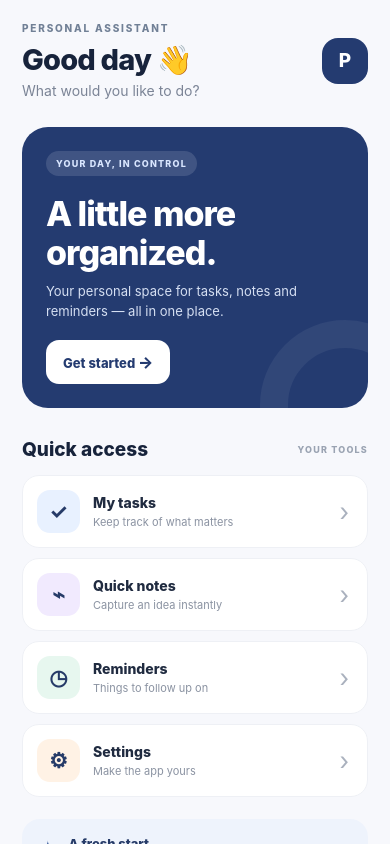
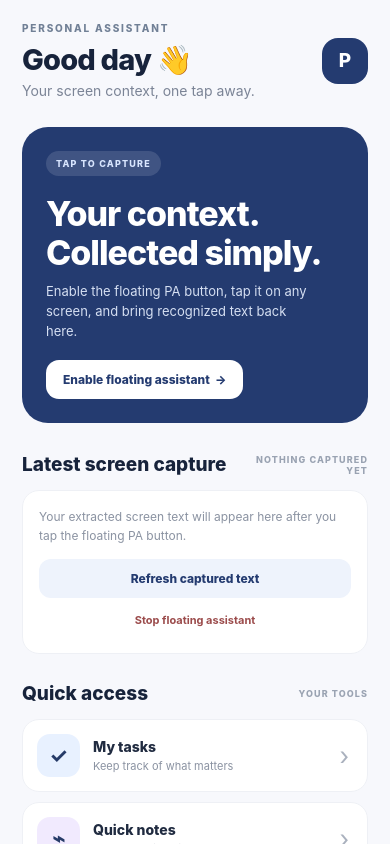
Before and after one commit to bhavishkl/pa-helper, a React Native app: screen / in a window 390 px wide. Built offline with nearby package versions, Linux system fonts and the light colour scheme.

Commit message:
Add native Android floating screen capture and on-device OCR

```diff
--- a/App.js
+++ b/App.js
@@ -1,5 +1,13 @@
-import React from 'react';
-import { SafeAreaView, ScrollView, StatusBar, StyleSheet, Text, TouchableOpacity, View } from 'react-native';
+import React, { useCallback, useEffect, useState } from 'react';
+import {
+  AppState, SafeAreaView, ScrollView, StatusBar, StyleSheet, Text,
+  TouchableOpacity, View, Alert, Platform
+} from 'react-native';
+import { requireNativeModule } from 'expo-modules-core';
+
+const PAHelperNative = Platform.OS === 'android'
+  ? requireNativeModule('PAHelperNative')
+  : null;
 
 const actions = [
   { icon: '✓', title: 'My tasks', subtitle: 'Keep track of what matters', color: '#E8F1FF' },
@@ -10,7 +18,7 @@ const actions = [
 
 function ActionCard({ item }) {
   return (
-    <TouchableOpacity activeOpacity={0.75} style={styles.actionCard} accessibilityRole="button" accessibilityLabel={item.title}>
+    <TouchableOpacity activeOpacity={0.75} style={styles.actionCard} accessibilityRole="button">
       <View style={[styles.actionIcon, { backgroundColor: item.color }]}>
         <Text style={styles.actionIconText}>{item.icon}</Text>
       </View>
@@ -24,6 +32,76 @@ function ActionCard({ item }) {
 }
 
 export default function App() {
+  const [capture, setCapture] = useState({ text: '', capturedAt: 0, status: 'empty' });
+  const [busy, setBusy] = useState(false);
+
+  const refreshCapture = useCallback(async () => {
+    if (!PAHelperNative) return;
+    try {
+      setCapture(await PAHelperNative.getLatestCapture());
+    } catch (error) {
+      Alert.alert('Could not load capture', error.message || 'Try again.');
+    }
+  }, []);
+
+  useEffect(() => {
+    refreshCapture();
+    const subscription = AppState.addEventListener('change', (state) => {
+      if (state === 'active') refreshCapture();
+    });
+    return () => subscription.remove();
+  }, [refreshCapture]);
+
+  const enableAssistant = async () => {
+    if (!PAHelperNative) {
+      Alert.alert('Android only', 'The floating assistant is available in the Android app.');
+      return;
+    }
+    try {
+      setBusy(true);
+      const result = await PAHelperNative.startFloatingAssistant();
+      if (result.status === 'overlay_permission_required') {
+        Alert.alert(
+          'Allow display over other apps',
+          'Enable “Display over other apps” for PA Helper, return here, and tap Enable floating assistant again.'
+        );
+      } else {
+        Alert.alert(
+          'Screen capture permission',
+          'Approve Android’s screen-capture prompt. After it starts, switch to another app and tap the floating PA button.'
+        );
+      }
+    } catch (error) {
+      Alert.alert('Could not start assistant', error.message || 'Check Android permissions and try again.');
+    } finally {
+      setBusy(false);
+    }
+  };
+
+  const stopAssistant = async () => {
+    try {
+      await PAHelperNative?.stopFloatingAssistant();
+      Alert.alert('PA Helper', 'Floating assistant stopped.');
+    } catch (error) {
+      Alert.alert('Could not stop assistant', error.message || 'Try again.');
+    }
+  };
+
+  const statusLabel = {
+    success: 'Text captured',
+    no_text_found: 'No readable text found',
+    capture_not_ready: 'Capture permission not ready',
+    capture_error: 'Capture failed',
+    ocr_failed: 'Text recognition failed',
+    overlay_permission_missing: 'Overlay permission missing',
+    overlay_failed: 'Could not display floating button',
+    no_frame_received: 'No screen frame received',
+    capture_in_progress: 'Capture already in progress',
+    display_unavailable: 'Display unavailable',
+    image_processing_failed: 'Image processing failed',
+    empty: 'Nothing captured yet'
+  }[capture.status] || capture.status;
+
   return (
     <SafeAreaView style={styles.safeArea}>
       <StatusBar barStyle="dark-content" backgroundColor="#F7F8FC" />
@@ -32,19 +110,41 @@ export default function App() {
           <View>
             <Text style={styles.eyebrow}>PERSONAL ASSISTANT</Text>
             <Text style={styles.greeting}>Good day 👋</Text>
-            <Text style={styles.headerSubtitle}>What would you like to do?</Text>
+            <Text style={styles.headerSubtitle}>Your screen context, one tap away.</Text>
           </View>
           <View style={styles.avatar}><Text style={styles.avatarText}>P</Text></View>
         </View>
 
         <View style={styles.hero}>
-          <View style={styles.heroBadge}><Text style={styles.heroBadgeText}>YOUR DAY, IN CONTROL</Text></View>
-          <Text style={styles.heroTitle}>A little more{ '\n' }organized.</Text>
-          <Text style={styles.heroDescription}>Your personal space for tasks, notes and reminders — all in one place.</Text>
-          <TouchableOpacity activeOpacity={0.85} style={styles.primaryButton} accessibilityRole="button">
-            <Text style={styles.primaryButtonText}>Get started <Text style={styles.buttonArrow}>→</Text></Text>
+          <View style={styles.heroBadge}><Text style={styles.heroBadgeText}>TAP TO CAPTURE</Text></View>
+          <Text style={styles.heroTitle}>Your context.{ '\n' }Collected simply.</Text>
+          <Text style={styles.heroDescription}>Enable the floating PA button, tap it on any screen, and bring recognized text back here.</Text>
+          <TouchableOpacity activeOpacity={0.85} style={styles.primaryButton} onPress={enableAssistant} disabled={busy}>
+            <Text style={styles.primaryButtonText}>{busy ? 'Opening permissions…' : 'Enable floating assistant  →'}</Text>
           </TouchableOpacity>
-          <View style={styles.heroDecoration} />
+        </View>
+
+        <View style={styles.sectionHeader}>
+          <Text style={styles.sectionTitle}>Latest screen capture</Text>
+          <Text style={styles.sectionHint}>{statusLabel.toUpperCase()}</Text>
+        </View>
+        <View style={styles.captureCard}>
+          {capture.text ? (
+            <>
+              <Text style={styles.captureText}>{capture.text}</Text>
+              <Text style={styles.captureMeta}>
+                Captured {capture.capturedAt ? new Date(capture.capturedAt).toLocaleString() : ''}
+              </Text>
+            </>
+          ) : (
+            <Text style={styles.emptyText}>Your extracted screen text will appear here after you tap the floating PA button.</Text>
+          )}
+          <TouchableOpacity style={styles.secondaryButton} onPress={refreshCapture}>
+            <Text style={styles.secondaryButtonText}>Refresh captured text</Text>
+          </TouchableOpacity>
+          <TouchableOpacity style={styles.stopButton} onPress={stopAssistant}>
+            <Text style={styles.stopButtonText}>Stop floating assistant</Text>
+          </TouchableOpacity>
         </View>
 
         <View style={styles.sectionHeader}>
@@ -58,8 +158,8 @@ export default function App() {
         <View style={styles.tipCard}>
           <Text style={styles.tipIcon}>✦</Text>
           <View style={styles.tipCopy}>
-            <Text style={styles.tipTitle}>A fresh start</Text>
-            <Text style={styles.tipText}>Your assistant is ready. Add a task or jot down a note to get going.</Text>
+            <Text style={styles.tipTitle}>Privacy by design</Text>
+            <Text style={styles.tipText}>Screen text is recognized on-device. Review extracted payment details before saving them. Secure screens may block capture.</Text>
           </View>
         </View>
         <Text style={styles.footer}>PA HELPER  •  MADE TO KEEP THINGS SIMPLE</Text>
@@ -81,14 +181,20 @@ const styles = StyleSheet.create({
   heroBadge: { alignSelf: 'flex-start', backgroundColor: 'rgba(255,255,255,0.13)', paddingHorizontal: 10, paddingVertical: 7, borderRadius: 20 },
   heroBadgeText: { color: '#D9E6FF', fontSize: 9, fontWeight: '800', letterSpacing: 1.2 },
   heroTitle: { color: '#FFFFFF', fontSize: 34, lineHeight: 39, fontWeight: '800', letterSpacing: -1, marginTop: 18 },
-  heroDescription: { color: '#D5DFF2', fontSize: 13, lineHeight: 20, maxWidth: 255, marginTop: 9 },
+  heroDescription: { color: '#D5DFF2', fontSize: 13, lineHeight: 20, maxWidth: 270, marginTop: 9 },
   primaryButton: { alignSelf: 'flex-start', backgroundColor: '#FFFFFF', paddingHorizontal: 17, paddingVertical: 12, borderRadius: 13, marginTop: 19 },
-  primaryButtonText: { color: '#243B70', fontSize: 13, fontWeight: '800' },
-  buttonArrow: { fontSize: 16 },
-  heroDecoration: { position: 'absolute', width: 170, height: 170, borderRadius: 85, borderWidth: 28, borderColor: 'rgba(255,255,255,0.06)', right: -62, bottom: -82 },
+  primaryButtonText: { color: '#243B70', fontSize: 12, fontWeight: '800' },
   sectionHeader: { flexDirection: 'row', alignItems: 'center', justifyContent: 'space-between', marginBottom: 14 },
   sectionTitle: { color: '#17233B', fontSize: 19, fontWeight: '800' },
-  sectionHint: { color: '#9AA3B2', fontSize: 9, fontWeight: '800', letterSpacing: 1.2 },
+  sectionHint: { color: '#9AA3B2', fontSize: 9, fontWeight: '800', letterSpacing: 1.1, maxWidth: 135, textAlign: 'right' },
+  captureCard: { backgroundColor: '#FFFFFF', borderRadius: 17, padding: 16, borderWidth: 1, borderColor: '#EEF0F5', marginBottom: 28 },
+  captureText: { color: '#273449', fontSize: 13, lineHeight: 20 },
+  captureMeta: { color: '#9AA3B2', fontSize: 10, marginTop: 12 },
+  emptyText: { color: '#8B93A2', fontSize: 12, lineHeight: 19 },
+  secondaryButton: { backgroundColor: '#EEF3FC', padding: 12, borderRadius: 12, alignItems: 'center', marginTop: 14 },
+  secondaryButtonText: { color: '#243B70', fontSize: 12, fontWeight: '800' },
+  stopButton: { padding: 10, alignItems: 'center', marginTop: 5 },
+  stopButtonText: { color: '#9B4B4B', fontSize: 11, fontWeight: '700' },
   actions: { gap: 10 },
   actionCard: { backgroundColor: '#FFFFFF', borderRadius: 17, padding: 14, flexDirection: 'row', alignItems: 'center', borderWidth: 1, borderColor: '#EEF0F5' },
   actionIcon: { width: 43, height: 43, borderRadius: 13, alignItems: 'center', justifyContent: 'center' },
--- a/app.json
+++ b/app.json
@@ -7,7 +7,8 @@
     "userInterfaceStyle": "light",
     "android": {
       "package": "com.bhavishkl.pahelper",
-      "versionCode": 1
-    }
+      "versionCode": 2
+    },
+    "plugins": ["./plugins/withPAHelperAndroid"]
   }
 }
--- /dev/null
+++ b/modules/pa-helper-native/expo-module.config.json
@@ -0,0 +1,6 @@
+{
+  "platforms": ["android"],
+  "android": {
+    "modules": ["com.bhavishkl.pahelper.PAHelperModule"]
+  }
+}
--- /dev/null
+++ b/modules/pa-helper-native/package.json
@@ -0,0 +1,5 @@
+{
+  "name": "pa-helper-native",
+  "version": "1.0.0",
+  "private": true
+}
```
Also changed, not shown: plugins/withPAHelperAndroid.js (added, +45 -0 lines), 5 other files (tests, documents, lock files or other folders).
